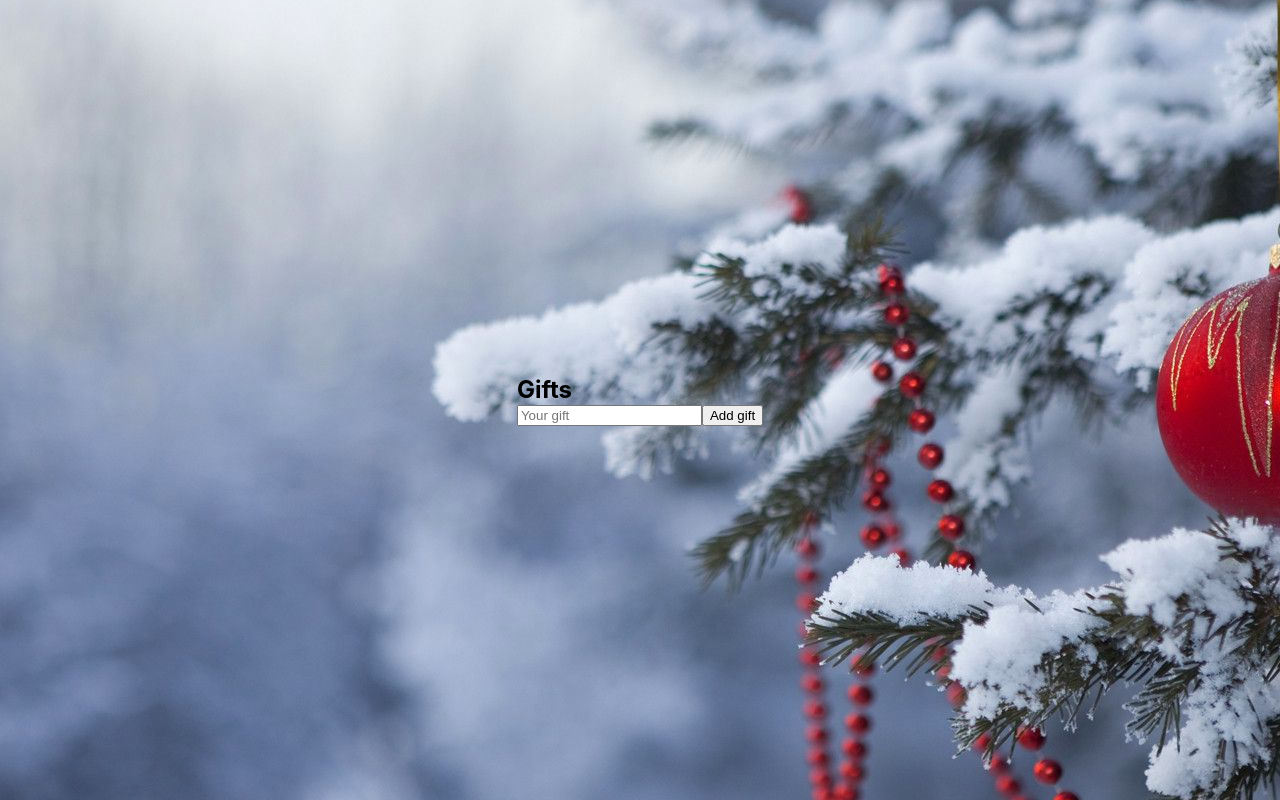
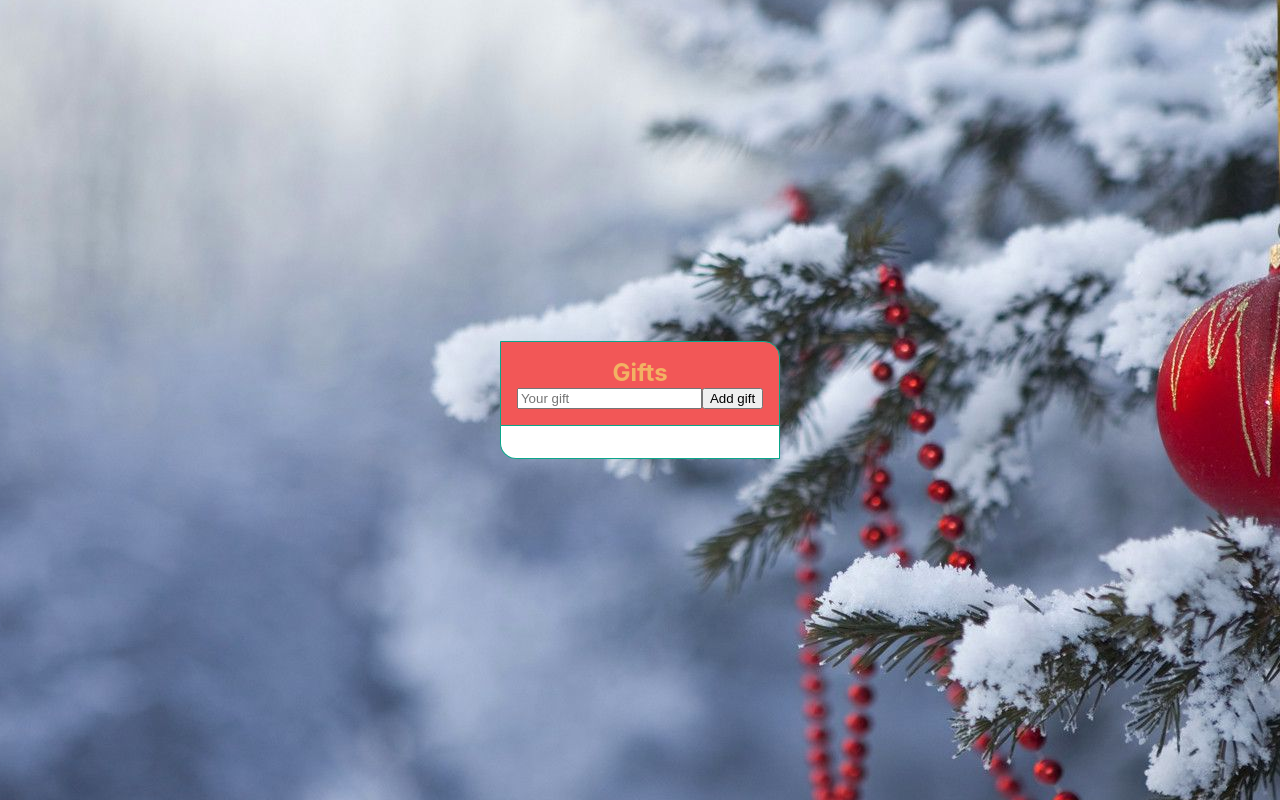
Before and after one commit to lopez-tomas/adviency, a React (Create React App) app: page / in a window 1280 px wide. Built offline with nearby package versions, Linux system fonts and the light colour scheme.

Commit message:
[FEAT/styles]: App styles added.

```diff
--- a/src/App.jsx
+++ b/src/App.jsx
@@ -3,6 +3,7 @@ import AppContext from './context/AppContext';
 import useInitialState from './hooks/useInitialState';
 import Form from './containers/Form';
 import GiftList from './containers/GiftList';
+import './styles/App.sass';
 
 const App = () => {
   const initialState = useInitialState();
--- /dev/null
+++ b/src/styles/App.sass
@@ -0,0 +1,34 @@
+@use './modules/colors'
+
+.App
+  .Form-container, .GiftList-container
+    padding: 1rem
+    border: 1px solid colors.$background-primary
+
+  .Form-container
+    display: flex
+    flex-direction: column
+    align-items: center
+    border-top-right-radius: 16px
+    background-color: colors.$background-secondary
+    color: colors.$text-secondary
+
+  .GiftList-container
+    background-color: colors.$white
+    max-height: 280px
+    //max-width: 350px
+    border-top: 0
+    border-bottom-left-radius: 16px
+    overflow-y: auto
+    scrollbar-gutter: stable
+
+    /* Scrollbar settings */
+    &::-webkit-scrollbar
+      width: 15px
+    &::-webkit-scrollbar-track
+      background-color: #ccc
+    &::-webkit-scrollbar-thumb
+      border-radius: 15px
+      background-color: colors.$background-secondary
+    &::-webkit-scrollbar-thumb:hover
+      background-color: red
--- /dev/null
+++ b/src/styles/modules/_colors.sass
@@ -0,0 +1,7 @@
+$background-primary: #0AA689
+$background-secondary: #F25757
+$text-primary: #034035
+$text-secondary: #F2B263
+$extra-color: #04594A
+$white: #fff
+$black: #000
```
